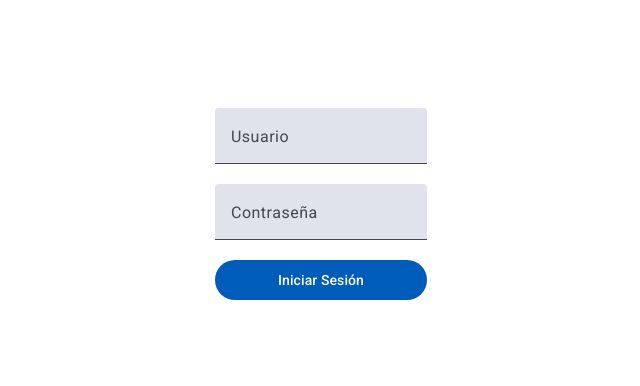
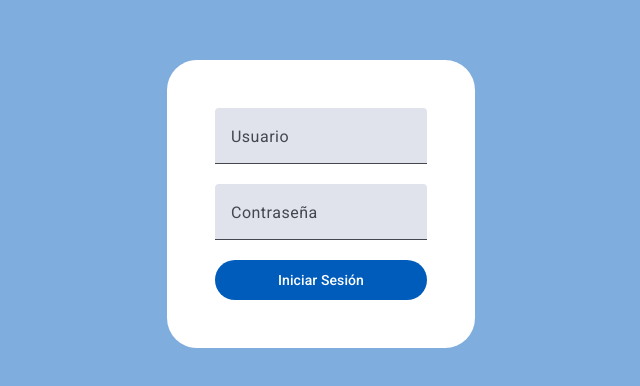
Before and after one commit to Better-than-Goodreads/Betterreads-Frontend, an Angular app: page /registrarse in a window 1280 px wide. Shown: the part 196-582 px from the top of the page, without its empty margins (319-959 px from the left). Built offline with nearby package versions, Linux system fonts and the light colour scheme.

Commit message:
Agrego detalles visuales a pantalla de log in

```diff
--- a/src/app/pantallas/inicio-sesion/inicio-sesion.component.css
+++ b/src/app/pantallas/inicio-sesion/inicio-sesion.component.css
@@ -8,3 +8,13 @@
     width: 100%;
     height: 100%;
 }
+
+div {
+    background-color: rgba(0, 92, 187, 0.5);
+}
+
+form {
+    background-color: white;
+    padding: 3em;
+    border-radius: 30px;
+}
```
